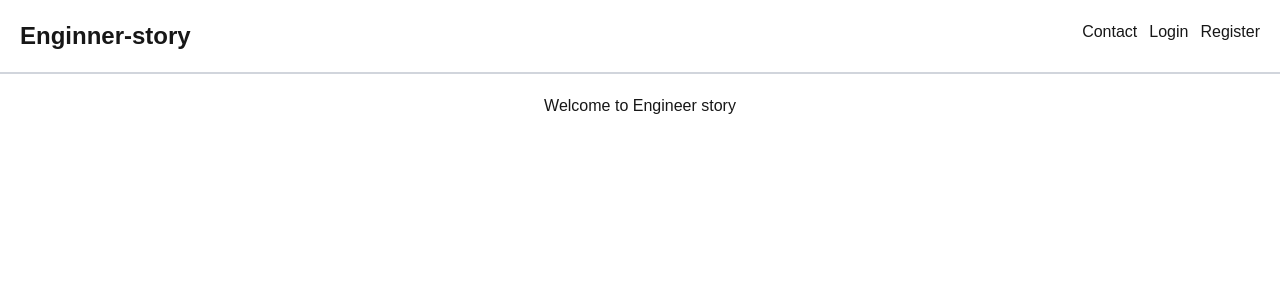
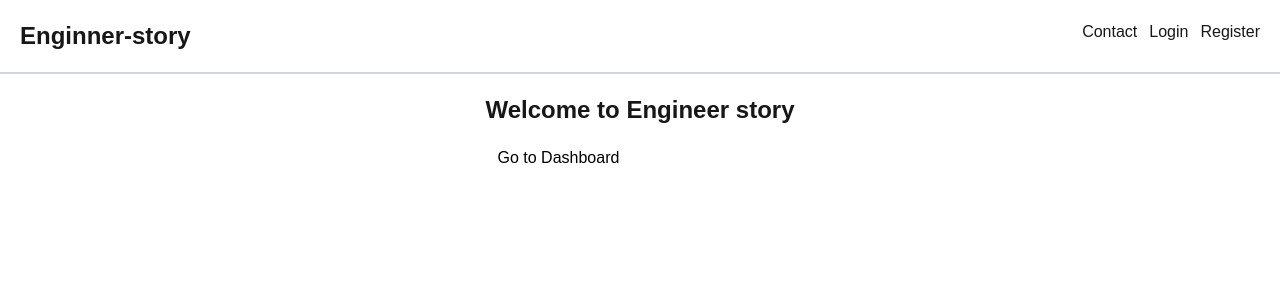
Before and after one commit to fazlerabbi8/Next-js-Learning01, a Next.js app: page / in a window 1280 px wide. Shown: the top 300 px of the page. Built offline with nearby package versions, Linux system fonts and the light colour scheme.

Commit message:
when used any Event Listeners the we have to use 'use client'

```diff
--- /dev/null
+++ b/src/app/components/Banner.jsx
@@ -0,0 +1,21 @@
+"use client"
+import { useRouter } from 'next/navigation';
+import React from 'react';
+
+const Banner = () => {
+    const router = useRouter()
+    const goToDashboard = () =>{
+        const pass = prompt("enter password");
+        if(pass === '1234'){
+            router.push('/dashboard')
+        }
+    }
+    return (
+        <div>
+            <h3 className='mb-3 text-2xl font-semibold'>Welcome to Engineer story</h3>
+            <button onClick={goToDashboard} className='px-3 py-2 rounded cursor-pointer text-black hover:bg-sky-400 duration-200'>Go to Dashboard</button>
+        </div>
+    );
+};
+
+export default Banner;
--- a/src/app/components/Header.jsx
+++ b/src/app/components/Header.jsx
@@ -5,7 +5,7 @@ const Header = () => {
   return (
     <div>
       <header className="flex justify-between px-5 py-5 border-b-2 border-gray-300">
-        <h3 className="text-2xl font-bold">Enginner-story</h3>
+        <Link href={"/"} className="text-2xl font-bold">Enginner-story</Link>
         <nav className="space-x-3">
           <Link href={"/about/contact"}>Contact</Link>
           <Link href={"/login"}>Login</Link>
--- /dev/null
+++ b/src/app/dashboard/page.jsx
@@ -0,0 +1,11 @@
+import React from 'react';
+
+const Dashboard = () => {
+    return (
+        <div>
+            <h3>welcome to dashboard</h3>
+        </div>
+    );
+};
+
+export default Dashboard;
--- a/src/app/page.jsx
+++ b/src/app/page.jsx
@@ -1,9 +1,10 @@
+import Banner from "./components/Banner";
 
 
 export default function Home() {
   return (
     <div className="flex flex-col flex-1 items-center justify-center">
-     <h3>Welcome to Engineer story</h3>
+     <Banner></Banner>
     </div>
   );
 }
```
